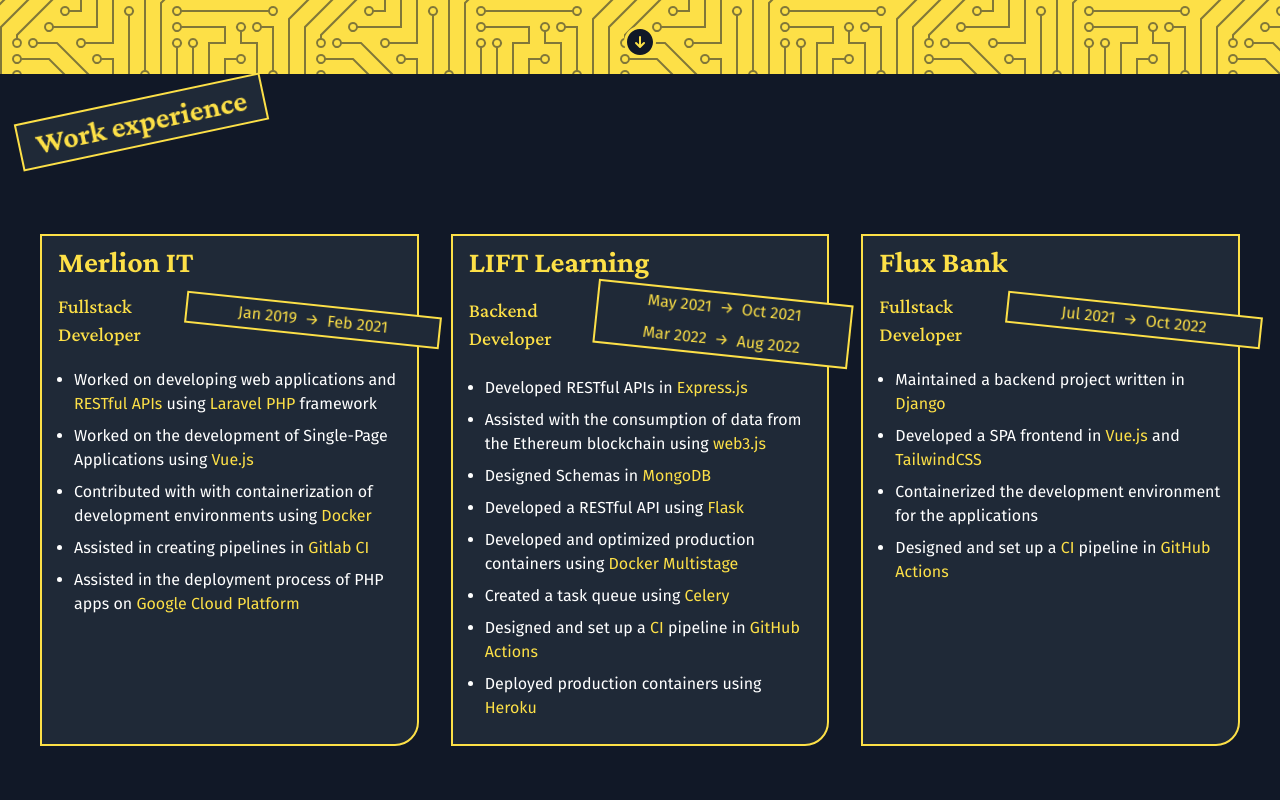
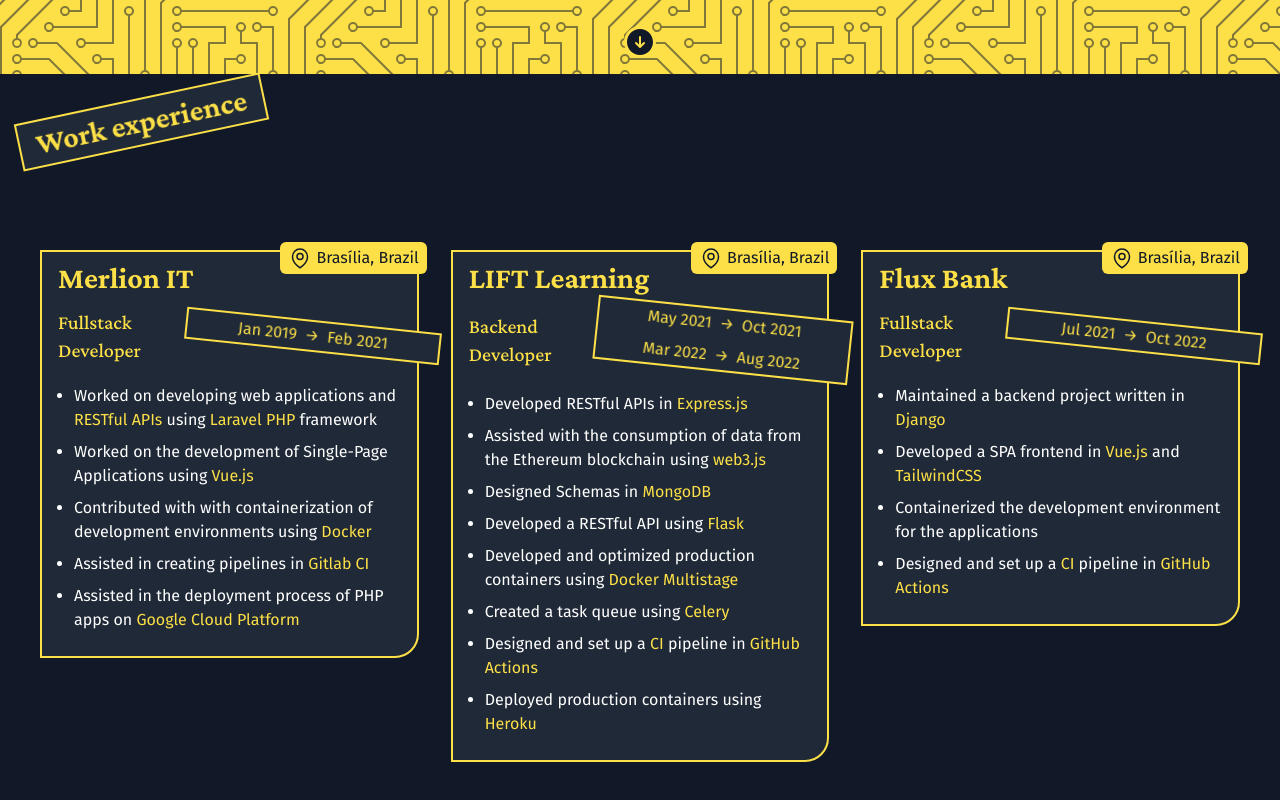
Before and after one commit to sammyzord/sammyzord.github.io, a Vue app: page / in a window 1280 px wide. Shown: the part 726-1526 px from the top of the page. Built offline with nearby package versions, Linux system fonts and the light colour scheme.

Commit message:
adds location badges

```diff
--- a/src/components/JobCard.vue
+++ b/src/components/JobCard.vue
@@ -1,22 +1,33 @@
 <script setup lang="ts">
 import { PropType } from "vue";
 import { handleText } from "../utils/utils";
+import MapPinIcon from "../components/icons/MapPinIcon.vue";
 
 const props = defineProps({
   name: { type: String, required: true },
   title: { type: String, required: true },
   periods: { type: Array as PropType<Array<Array<string>>>, required: true },
   details: { type: Array as PropType<Array<string>>, required: true },
+  location: { type: String, required: true },
 });
 </script>
 
 <template>
+  <div class="flex flex-col items-end">
+    <div class="flex gap-x-1 bg-yellow-300 text-gray-900 py-1 px-2 z-20 translate-y-6 translate-x-2 rounded-md">
+      <MapPinIcon></MapPinIcon>
+      <span>
+        {{ location }}
+      </span>
+    </div>
     <div
-    class="border-2 border-yellow-300 flex flex-col pl-4 pt-2 pb-6 gap-3 bg-gray-800 rounded-br-3xl hover:-translate-y-2 transition ease-in-out"
+      class="border-2 border-yellow-300 flex flex-col pl-4 pt-2 pb-6 gap-3 bg-gray-800 rounded-br-3xl hover:-translate-y-2 transition ease-in-out w-full"
     >
       <h2 class="text-yellow-300 text-3xl font-bold font-serif">{{ name }}</h2>
       <div class="flex justify-between items-center">
-      <p class="text-yellow-300 text-xl font-medium font-serif">{{ title }}</p>
+        <p class="text-yellow-300 text-xl font-medium font-serif">
+          {{ title }}
+        </p>
         <div
           class="flex flex-col justify-center gap-y-2 text-yellow-300 border-2 border-yellow-300 py-0.5 px-2 translate-x-2 md:translate-x-3 lg:translate-x-6 rotate-6 bg-gray-800 min-w-64"
         >
@@ -36,4 +47,5 @@ const props = defineProps({
         </ul>
       </div>
     </div>
+  </div>
 </template>
--- a/src/components/JobSection.vue
+++ b/src/components/JobSection.vue
@@ -1,6 +1,5 @@
 <script setup lang="ts">
 import JobCard from "./JobCard.vue";
-
 import { merlionDetails, fluxDetails, liftDetails } from "../utils/data";
 </script>
 
@@ -12,6 +11,7 @@ import { merlionDetails, fluxDetails, liftDetails } from "../utils/data";
         :title="'Fullstack Developer'"
         :periods="[['Jan 2019', 'Feb 2021']]"
         :details="merlionDetails"
+        :location="'Brasília, Brazil'"
       ></JobCard>
       <JobCard
         :name="'LIFT Learning'"
@@ -21,12 +21,14 @@ import { merlionDetails, fluxDetails, liftDetails } from "../utils/data";
           ['Mar 2022', 'Aug 2022'],
         ]"
         :details="liftDetails"
+        :location="'Brasília, Brazil'"
       ></JobCard>
       <JobCard
         :name="'Flux Bank'"
         :title="'Fullstack Developer'"
         :periods="[['Jul 2021', 'Oct 2022']]"
         :details="fluxDetails"
+        :location="'Brasília, Brazil'"
       ></JobCard>
     </div>
   </div>
--- /dev/null
+++ b/src/components/icons/MapPinIcon.vue
@@ -0,0 +1,21 @@
+<template>
+  <svg
+    xmlns="http://www.w3.org/2000/svg"
+    fill="none"
+    viewBox="0 0 24 24"
+    stroke-width="1.5"
+    stroke="currentColor"
+    class="w-6 h-6"
+  >
+    <path
+      stroke-linecap="round"
+      stroke-linejoin="round"
+      d="M15 10.5a3 3 0 11-6 0 3 3 0 016 0z"
+    />
+    <path
+      stroke-linecap="round"
+      stroke-linejoin="round"
+      d="M19.5 10.5c0 7.142-7.5 11.25-7.5 11.25S4.5 17.642 4.5 10.5a7.5 7.5 0 1115 0z"
+    />
+  </svg>
+</template>
```
Lines whose indentation alone changed are shown as unchanged.
